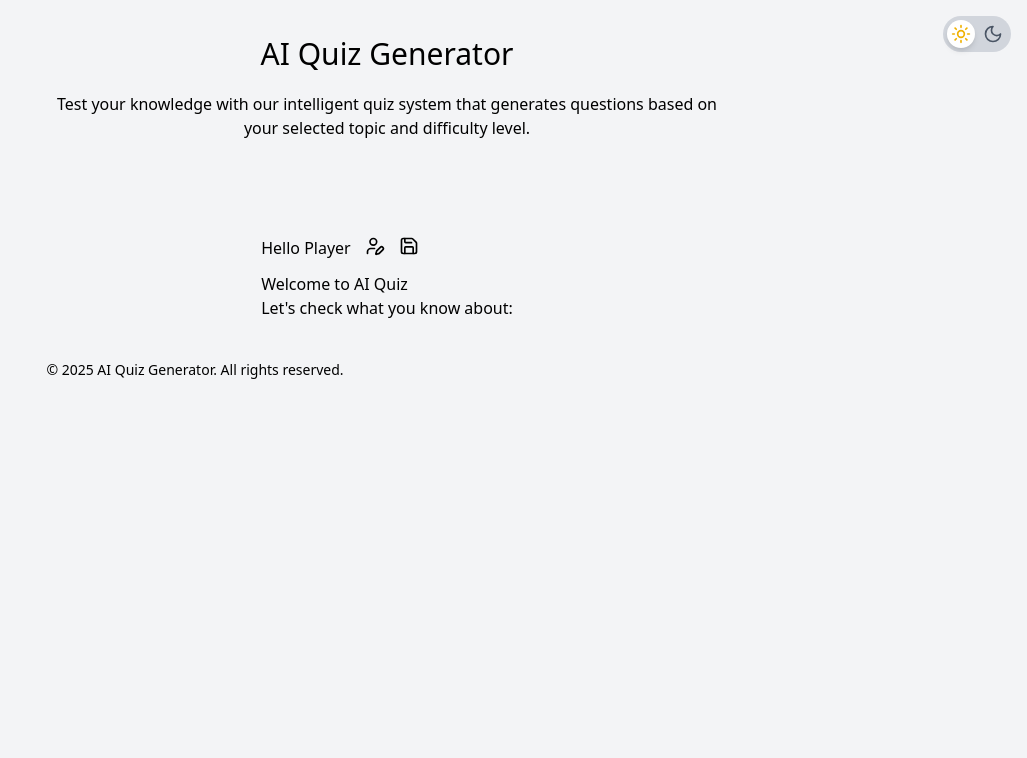
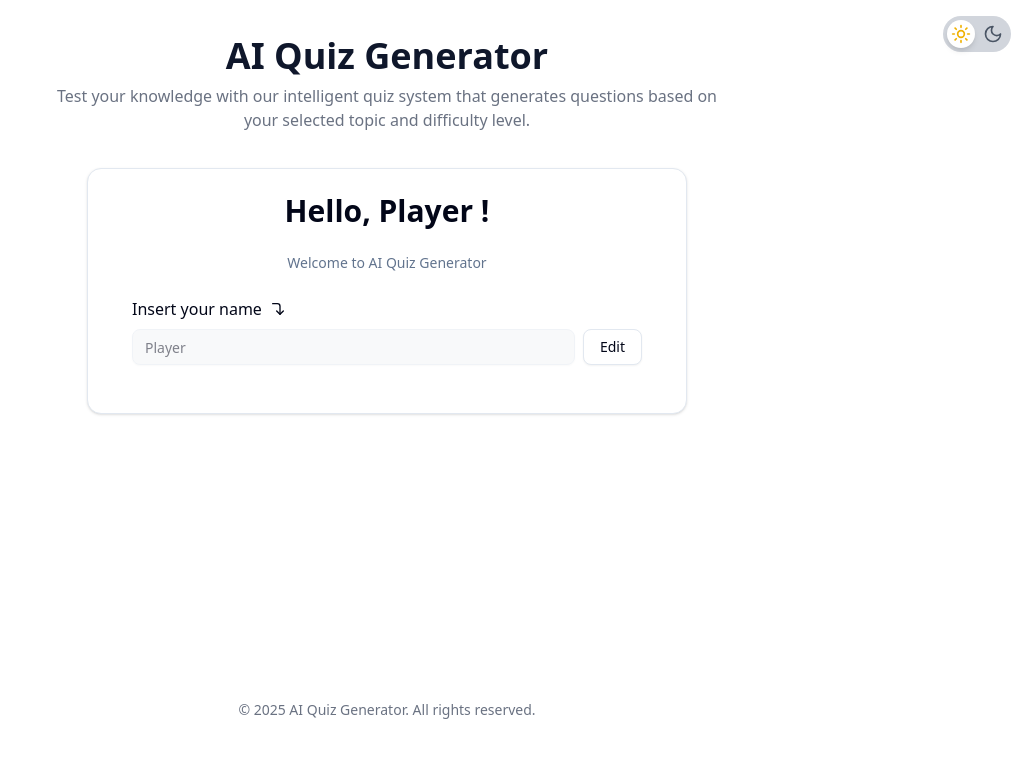
Before and after one commit to jvsmatos/aiquiz, a React (Vite) app: page / in a window 1280 px wide. Shown: the top 758 px of the page, without its empty margins (253-1280 px from the left). Built offline with nearby package versions, Linux system fonts and the light colour scheme.

Commit message:
feat: initialized QuizContainer component + added Player component that handles with playername and subject of the quiz

```diff
--- a/src/App.jsx
+++ b/src/App.jsx
@@ -1,30 +1,31 @@
-import Player from './components/Player.jsx';
+import QuizContainer from './components/QuizContainer.jsx';
 import ThemeToggle from "./components/ThemeToggle.jsx";
 
 export function App() {
 
   return (
-    <div className='w-full min-h-screen bg-gray-100 dark:bg-slate-950'>
+    <div className='w-full min-h-screen bg-white dark:bg-slate-950 text-slate-950 dark:text-gray-100'>
       <header className='w-full py-4'>
-        <ThemeToggle />
-        <div className="max-w-5xl mx-auto my-5 px-4 dark:text-white flex flex-col text-center">
-          <h1 className='text-3xl mb-5'>AI Quiz Generator</h1>
-          <p className="text-muted-foreground max-w-2xl mx-auto">
+        <ThemeToggle /> {/* Toggle component to switch light/dark mode */}
+        <div className="max-w-5xl mx-auto my-5 px-4 text-center text-primary">
+          <h1 className='text-3xl md:text-4xl font-bold mb-2'>AI Quiz Generator</h1>
+          <p className="max-w-2xl mx-auto text-gray-500">
             Test your knowledge with our intelligent quiz system that generates
             questions based on your selected topic and difficulty level.
           </p>
         </div>
       </header>
 
-      <main className=" flex flex-col max-w-4xl mx-auto py-2 px-2">
-
-        <Player />
+      <main className="w-full flex flex-col items-center justify-center">
+        <QuizContainer />
       </main>
 
-      <footer className="w-full max-w-4xl text-center mt-8 text-sm text-muted-foreground">
-        <p>
-          © {new Date().getFullYear()} AI Quiz Generator. All rights reserved.
-        </p>
+      <footer className='w-full mt-8 text-sm text-gray-500'>
+        <div className='max-w-5xl mx-auto text-center'>
+          <p>
+            © {new Date().getFullYear()} AI Quiz Generator. All rights reserved.
+          </p>
+        </div>
       </footer>
     </div>
   );
--- a/src/components/Player.jsx
+++ b/src/components/Player.jsx
@@ -1,20 +1,81 @@
-import { Save, UserPen } from 'lucide-react';
+import { CornerRightDown, Save, UserPen } from 'lucide-react';
 import { Input } from './ui/input.jsx';
+import { Button } from './ui/button.jsx';
+import { Textarea } from './ui/textarea.jsx';
 import { useState } from 'react';
+import { Card, CardContent, CardDescription, CardHeader, CardFooter } from './ui/card.jsx';
 
-export default function Player() {
+
+export default function Player({name, onStartQuiz}) {
   const [playerName, setPlayerName] = useState('Player');
   const [isEditing, setIsEditing] = useState(false);
+  const [showSubject, setShowSubject] = useState(false);
+  const [subject, setSubject] = useState('');
+
+  const isDisabled = (playerName === '' || playerName === 'Player');
+
+  function handleStartQuiz(){
+    if(!isEditing){
+      onStartQuiz(playerName, subject);
+    }
+  }
 
   return (
-    <section className='mx-auto mt-10 dark:text-zinc-200'>
-      <div className='flex my-3 gap-3.5'>
-        Hello {isEditing ? <Input className='w-20 h-6 text-center' /> : playerName}
-        <UserPen size={20} onClick={() => setIsEditing(true)} />
-        <Save size={20} onClick={() => setIsEditing(false)} />
-      </div>
-      <h2>Welcome to AI Quiz</h2>
-      <p>Let's check what you know about:</p>
-    </section>
+      <Card className='w-full px-5 max-w-[600px] min-h-[230px] items-center'>
+        <CardHeader className='text-3xl font-semibold'>
+          Hello, {playerName} !
+        </CardHeader>
+        <CardDescription>Welcome to AI Quiz Generator</CardDescription>
+        <CardContent className='w-full space-y-6'>
+          <div className="space-y-2">
+            <label className='flex items-center gap-2'>Insert your name <CornerRightDown size={16} /></label>
+            <div className='flex gap-2'>
+              <Input
+              onChange={(e) => setPlayerName(e.target.value)}
+              maxLength={25}
+              className={!isEditing && 'bg-gray-100 dark:bg-slate-600'}
+              value={playerName}
+              disabled={!isEditing}
+              required
+              />
+              {isEditing ?
+              <Button onClick={() => [setIsEditing(!isEditing), setShowSubject(true)]} disabled={isDisabled}>Save</Button> :
+              <Button variant='outline' onClick={() => setIsEditing(!isEditing)}>Edit</Button>
+              }
+            </div>
+          </div>
+
+          {showSubject && (
+          <div className="space-y-2">
+              <label>What would you like to be quizzed on?</label>
+              <Textarea
+               maxLength={100}
+               placeholder='Describe the subject for your quiz (max 100 characters)'
+               value={subject}
+               onChange={(e) => setSubject(e.target.value)}
+               className='resize-none'
+               rows={2}
+              />
+              <p className="text-xs text-muted-foreground text-right">
+                {subject.length}/100
+              </p>
+          </div>
+          )}
+        </CardContent>
+        <CardFooter className="flex justify-center">
+          {showSubject && (
+            /* Button that will trigger the internal handler and
+             pass trough onStartQuiz function params to handleStartQuiz function in QuizContainer component */
+            <Button
+              size="lg"
+              onClick={handleStartQuiz}
+              className="w-full sm:w-auto"
+              disabled={!subject.trim()}
+            >
+              Generate Quiz
+            </Button>
+          )}
+        </CardFooter>
+      </Card>
   );
 }
--- /dev/null
+++ b/src/components/QuizContainer.jsx
@@ -0,0 +1,17 @@
+import Player from "./Player";
+
+export default function QuizContainer() {
+
+    // Handler that receives props from Player component
+    function handleStartQuiz(name, quizSubject){
+
+    }
+
+    return (
+        <>
+        <section className='flex flex-col items-center px-4 bg-background w-full max-w-3xl min-h-[500px]'>
+            <Player onStartQuiz={handleStartQuiz} />
+        </section>
+        </>
+    );
+}
--- a/src/components/ui/input.jsx
+++ b/src/components/ui/input.jsx
@@ -12,7 +12,7 @@ function Input({
       type={type}
       data-slot="input"
       className={cn(
-        "border-input file:text-foreground placeholder:text-muted-foreground selection:bg-primary selection:text-primary-foreground flex h-7 w-full min-w-0 rounded-md border bg-transparent px-3 py-1 text-base shadow-xs transition-[color,box-shadow] outline-none file:inline-flex file:h-7 file:border-0 file:bg-transparent file:text-sm file:font-medium disabled:pointer-events-none disabled:cursor-not-allowed disabled:opacity-50 md:text-sm",
+        "border-input file:text-foreground placeholder:text-muted-foreground selection:bg-primary selection:text-primary-foreground flex h-9 w-full min-w-0 rounded-md border bg-transparent px-3 py-1 text-base shadow-xs transition-[color,box-shadow] outline-none file:inline-flex file:h-7 file:border-0 file:bg-transparent file:text-sm file:font-medium disabled:pointer-events-none disabled:cursor-not-allowed disabled:opacity-50 md:text-sm",
         "focus-visible:border-ring focus-visible:ring-ring/50 focus-visible:ring-[3px]",
         "aria-invalid:ring-destructive/20 dark:aria-invalid:ring-destructive/40 aria-invalid:border-destructive",
         className
--- /dev/null
+++ b/src/components/ui/textarea.jsx
@@ -0,0 +1,20 @@
+import * as React from "react"
+
+import { cn } from "@/lib/utils"
+
+function Textarea({
+  className,
+  ...props
+}) {
+  return (
+    (<textarea
+      data-slot="textarea"
+      className={cn(
+        "border-input placeholder:text-muted-foreground focus-visible:border-ring focus-visible:ring-ring/50 aria-invalid:ring-destructive/20 dark:aria-invalid:ring-destructive/40 aria-invalid:border-destructive flex field-sizing-content min-h-16 w-full rounded-md border bg-transparent px-3 py-2 text-base shadow-xs transition-[color,box-shadow] outline-none focus-visible:ring-[3px] disabled:cursor-not-allowed disabled:opacity-50 md:text-sm",
+        className
+      )}
+      {...props} />)
+  );
+}
+
+export { Textarea }
--- a/src/global.css
+++ b/src/global.css
@@ -5,96 +5,213 @@
 @custom-variant dark (&:where(.dark, .dark *));
 
 :root {
-  --background: 0 0% 100%;
-  --foreground: 222.2 84% 4.9%;
-  --card: 0 0% 100%;
-  --card-foreground: 222.2 84% 4.9%;
-  --popover: 0 0% 100%;
-  --popover-foreground: 222.2 84% 4.9%;
-  --primary: 221.2 83.2% 53.3%;
-  --primary-foreground: 210 40% 98%;
-  --secondary: 210 40% 96.1%;
-  --secondary-foreground: 222.2 47.4% 11.2%;
-  --muted: 210 40% 96.1%;
-  --muted-foreground: 215.4 16.3% 46.9%;
-  --accent: 210 40% 96.1%;
-  --accent-foreground: 222.2 47.4% 11.2%;
-  --destructive: 0 84.2% 60.2%;
-  --destructive-foreground: 210 40% 98%;
-  --border: 214.3 31.8% 91.4%;
-  --input: 214.3 31.8% 91.4%;
-  --ring: 221.2 83.2% 53.3%;
-  --radius: 0.75rem;
-  --chart-1: 12 76% 61%;
-  --chart-2: 173 58% 39%;
-  --chart-3: 197 37% 24%;
-  --chart-4: 43 74% 66%;
-  --chart-5: 27 87% 67%;
+
+  --background: oklch(1 0 0);
+
+  --foreground: oklch(0.129 0.042 264.695);
+
+  --card: oklch(1 0 0);
+
+  --card-foreground: oklch(0.129 0.042 264.695);
+
+  --popover: oklch(1 0 0);
+
+  --popover-foreground: oklch(0.129 0.042 264.695);
+
+  --primary: oklch(0.208 0.042 265.755);
+
+  --primary-foreground: oklch(0.984 0.003 247.858);
+
+  --secondary: oklch(0.968 0.007 247.896);
+
+  --secondary-foreground: oklch(0.208 0.042 265.755);
+
+  --muted: oklch(0.968 0.007 247.896);
+
+  --muted-foreground: oklch(0.554 0.046 257.417);
+
+  --accent: oklch(0.968 0.007 247.896);
+
+  --accent-foreground: oklch(0.208 0.042 265.755);
+
+  --destructive: oklch(0.577 0.245 27.325);
+
+  --destructive-foreground: oklch(0.577 0.245 27.325);
+
+  --border: oklch(0.929 0.013 255.508);
+
+  --input: oklch(0.929 0.013 255.508);
+
+  --ring: oklch(0.704 0.04 256.788);
+
+  --chart-1: oklch(0.646 0.222 41.116);
+
+  --chart-2: oklch(0.6 0.118 184.704);
+
+  --chart-3: oklch(0.398 0.07 227.392);
+
+  --chart-4: oklch(0.828 0.189 84.429);
+
+  --chart-5: oklch(0.769 0.188 70.08);
+
+  --radius: 0.625rem;
+
+  --sidebar: oklch(0.984 0.003 247.858);
+
+  --sidebar-foreground: oklch(0.129 0.042 264.695);
+
+  --sidebar-primary: oklch(0.208 0.042 265.755);
+
+  --sidebar-primary-foreground: oklch(0.984 0.003 247.858);
+
+  --sidebar-accent: oklch(0.968 0.007 247.896);
+
+  --sidebar-accent-foreground: oklch(0.208 0.042 265.755);
+
+  --sidebar-border: oklch(0.929 0.013 255.508);
+
+  --sidebar-ring: oklch(0.704 0.04 256.788);
 }
 
 .dark {
-  --background: 222.2 84% 4.9%;
-  --foreground: 210 40% 98%;
-  --card: 222.2 84% 4.9%;
-  --card-foreground: 210 40% 98%;
-  --popover: 222.2 84% 4.9%;
-  --popover-foreground: 210 40% 98%;
-  --primary: 217.2 91.2% 59.8%;
-  --primary-foreground: 222.2 47.4% 11.2%;
-  --secondary: 217.2 32.6% 17.5%;
-  --secondary-foreground: 210 40% 98%;
-  --muted: 217.2 32.6% 17.5%;
-  --muted-foreground: 215 20.2% 65.1%;
-  --accent: 217.2 32.6% 17.5%;
-  --accent-foreground: 210 40% 98%;
-  --destructive: 0 62.8% 30.6%;
-  --destructive-foreground: 210 40% 98%;
-  --border: 217.2 32.6% 17.5%;
-  --input: 217.2 32.6% 17.5%;
-  --ring: 224.3 76.3% 48%;
-  --chart-1: 220 70% 50%;
-  --chart-2: 160 60% 45%;
-  --chart-3: 30 80% 55%;
-  --chart-4: 280 65% 60%;
-  --chart-5: 340 75% 55%;
+
+  --background: oklch(0.129 0.042 264.695);
+
+  --foreground: oklch(0.984 0.003 247.858);
+
+  --card: oklch(0.129 0.042 264.695);
+
+  --card-foreground: oklch(0.984 0.003 247.858);
+
+  --popover: oklch(0.129 0.042 264.695);
+
+  --popover-foreground: oklch(0.984 0.003 247.858);
+
+  --primary: oklch(0.984 0.003 247.858);
+
+  --primary-foreground: oklch(0.208 0.042 265.755);
+
+  --secondary: oklch(0.279 0.041 260.031);
+
+  --secondary-foreground: oklch(0.984 0.003 247.858);
+
+  --muted: oklch(0.279 0.041 260.031);
+
+  --muted-foreground: oklch(0.704 0.04 256.788);
+
+  --accent: oklch(0.279 0.041 260.031);
+
+  --accent-foreground: oklch(0.984 0.003 247.858);
+
+  --destructive: oklch(0.396 0.141 25.723);
+
+  --destructive-foreground: oklch(0.637 0.237 25.331);
+
+  --border: oklch(0.279 0.041 260.031);
+
+  --input: oklch(0.279 0.041 260.031);
+
+  --ring: oklch(0.446 0.043 257.281);
+
+  --chart-1: oklch(0.488 0.243 264.376);
+
+  --chart-2: oklch(0.696 0.17 162.48);
+
+  --chart-3: oklch(0.769 0.188 70.08);
+
+  --chart-4: oklch(0.627 0.265 303.9);
+
+  --chart-5: oklch(0.645 0.246 16.439);
+
+  --sidebar: oklch(0.208 0.042 265.755);
+
+  --sidebar-foreground: oklch(0.984 0.003 247.858);
+
+  --sidebar-primary: oklch(0.488 0.243 264.376);
+
+  --sidebar-primary-foreground: oklch(0.984 0.003 247.858);
+
+  --sidebar-accent: oklch(0.279 0.041 260.031);
+
+  --sidebar-accent-foreground: oklch(0.984 0.003 247.858);
+
+  --sidebar-border: oklch(0.279 0.041 260.031);
+
+  --sidebar-ring: oklch(0.446 0.043 257.281);
 }
 
 @theme inline {
+
   --color-background: var(--background);
+
   --color-foreground: var(--foreground);
+
   --color-card: var(--card);
+
   --color-card-foreground: var(--card-foreground);
+
   --color-popover: var(--popover);
+
   --color-popover-foreground: var(--popover-foreground);
+
   --color-primary: var(--primary);
+
   --color-primary-foreground: var(--primary-foreground);
+
   --color-secondary: var(--secondary);
+
   --color-secondary-foreground: var(--secondary-foreground);
+
   --color-muted: var(--muted);
+
   --color-muted-foreground: var(--muted-foreground);
+
   --color-accent: var(--accent);
+
   --color-accent-foreground: var(--accent-foreground);
+
   --color-destructive: var(--destructive);
+
   --color-destructive-foreground: var(--destructive-foreground);
+
   --color-border: var(--border);
+
   --color-input: var(--input);
+
   --color-ring: var(--ring);
+
   --color-chart-1: var(--chart-1);
+
   --color-chart-2: var(--chart-2);
+
   --color-chart-3: var(--chart-3);
+
   --color-chart-4: var(--chart-4);
+
   --color-chart-5: var(--chart-5);
+
   --radius-sm: calc(var(--radius) - 4px);
+
   --radius-md: calc(var(--radius) - 2px);
+
   --radius-lg: var(--radius);
+
   --radius-xl: calc(var(--radius) + 4px);
+
   --color-sidebar: var(--sidebar);
+
   --color-sidebar-foreground: var(--sidebar-foreground);
+
   --color-sidebar-primary: var(--sidebar-primary);
+
   --color-sidebar-primary-foreground: var(--sidebar-primary-foreground);
+
   --color-sidebar-accent: var(--sidebar-accent);
+
   --color-sidebar-accent-foreground: var(--sidebar-accent-foreground);
+
   --color-sidebar-border: var(--sidebar-border);
+
   --color-sidebar-ring: var(--sidebar-ring);
 }
 
@@ -103,6 +220,10 @@
     @apply border-border outline-ring/50;
   }
   body {
-    @apply bg-background transition-colors duration-300 text-foreground;
+    @apply bg-background text-foreground;
+  }
+  button:not(:disabled),
+  [role="button"]:not(:disabled) {
+    cursor: pointer;
   }
 }
```
Also changed, not shown: components.json.
